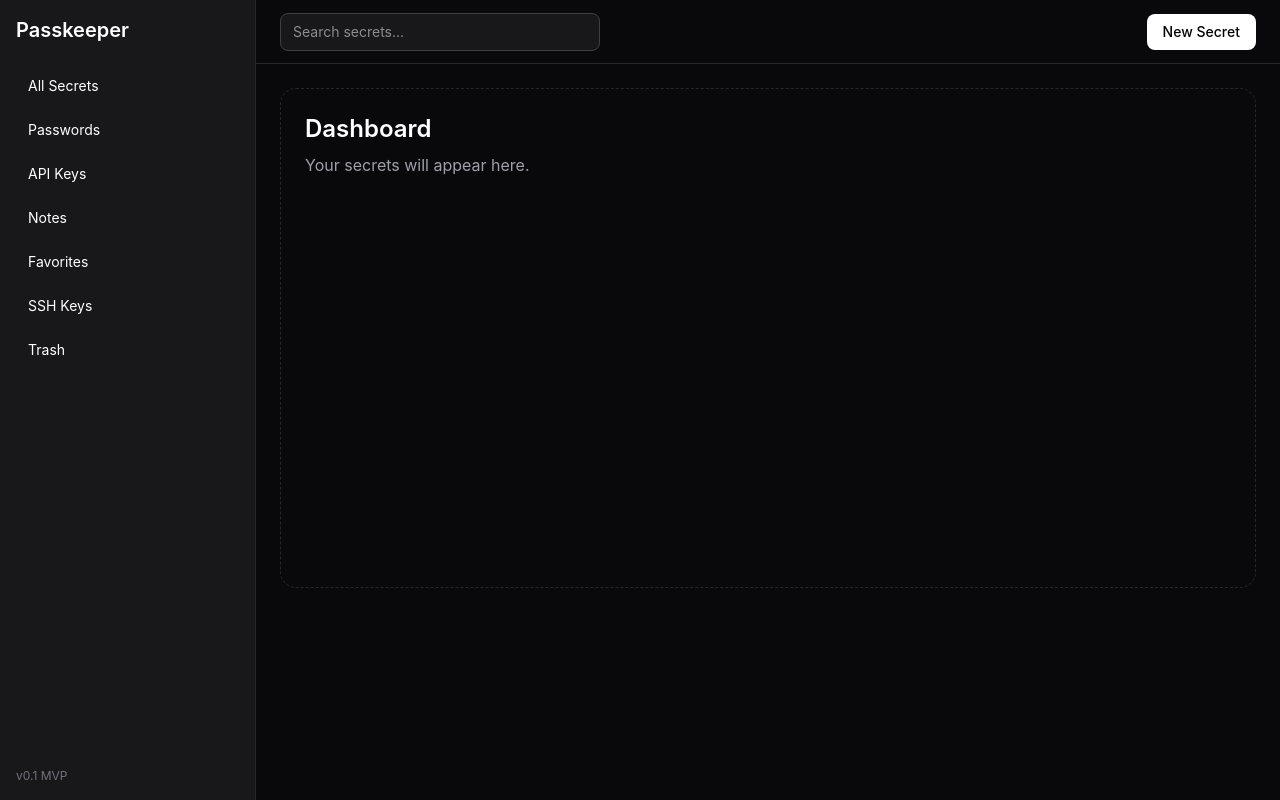
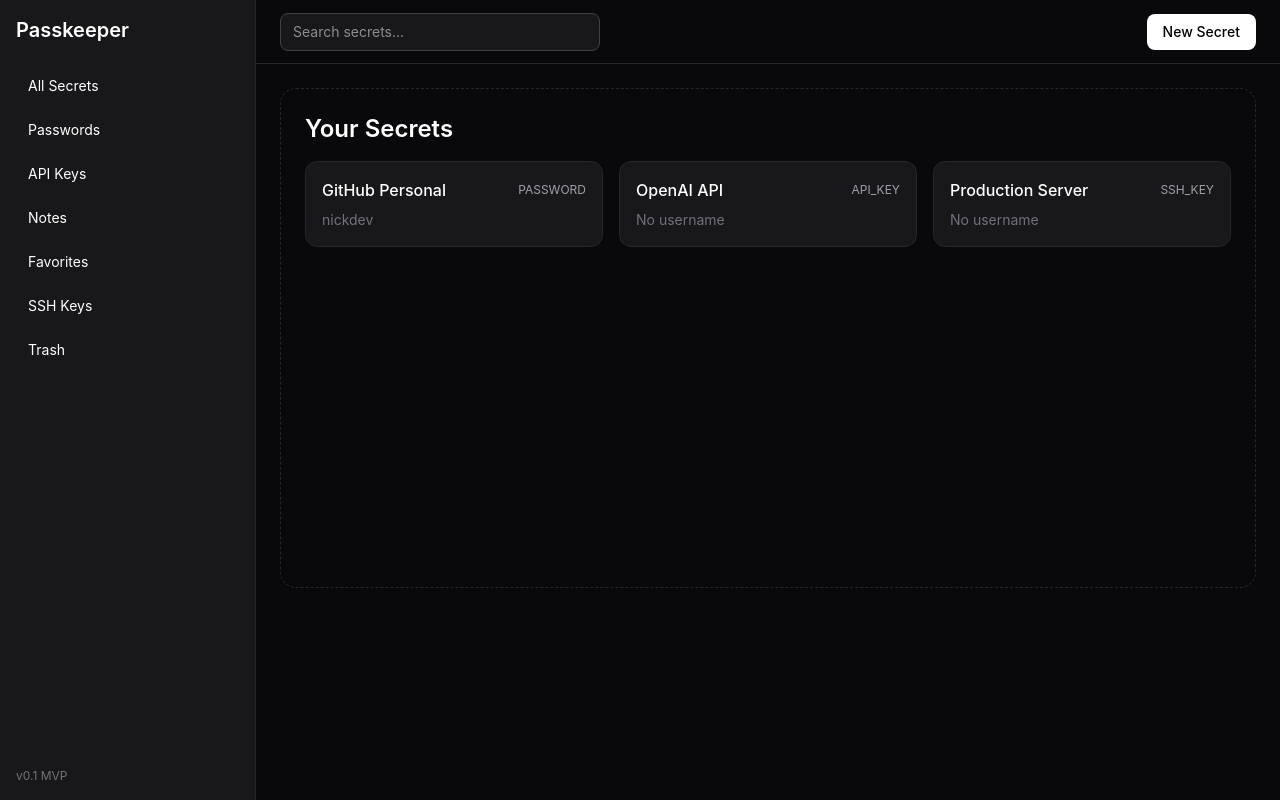
Before and after one commit to WindDistinct/passkeeper, a Vue app: page / in a window 1280 px wide. Built offline with nearby package versions, Linux system fonts and the light colour scheme.

Commit message:
Add secret list to MainLayout.vue

```diff
--- a/src/App.vue
+++ b/src/App.vue
@@ -1,12 +1,14 @@
 <template>
   <MainLayout>
     <div class="border border-dashed border-zinc-800 rounded-2xl h-full min-h-125 p-6">
-      <h2 class="text-2xl font-semibold mb-2">Dashboard</h2>
-      <p class="text-zinc-400">Your secrets will appear here.</p>
+      <h2 class="text-2xl font-semibold mb-4">Your Secrets</h2>
+      <!-- <p class="text-zinc-400">Your secrets will appear here.</p> -->
+      <SecretList />
     </div>
   </MainLayout>
 </template>
 
 <script setup lang="ts">
 import MainLayout from './layouts/MainLayout.vue'
+import SecretList from './components/SecretList.vue'
 </script>
```
